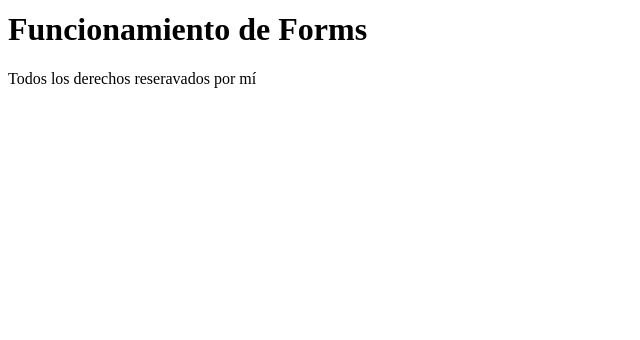
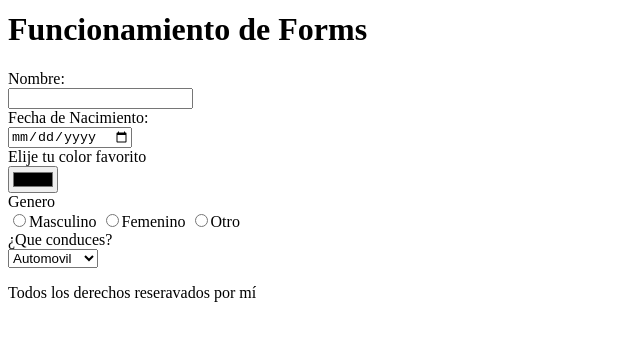
Before and after one commit to warderer/master-code-g14a, a plain HTML site: page 01-introALaWeb/02-tableForms/forms.html in a window 1280 px wide. Shown: the part 172-512 px from the top of the page, without its empty margins (0-640 px from the left). Drawn offline with Linux system fonts and the light colour scheme.

Commit message:
Tables y Forms

```diff
--- a/01-introALaWeb/02-tableForms/forms.html
+++ b/01-introALaWeb/02-tableForms/forms.html
@@ -13,7 +13,33 @@
         <h1>Funcionamiento de Forms</h1>
     </header>
     <main>
-
+        <form action="">
+            <label for="nombre">Nombre:</label>
+            <br>
+            <input type="text" name="nombre" id="">
+            <br>
+            <label for="fecha">Fecha de Nacimiento:</label>
+            <br>
+            <input type="date" name="fecha" id="">
+            <br>
+            <label for="color">Elije tu color favorito</label>
+            <br>
+            <input type="color" name="color" id="">
+            <br>
+            <label for="genero">Genero</label>
+            <br>
+            <input type="radio" name="genero" id="">Masculino
+            <input type="radio" name="genero" id="">Femenino
+            <input type="radio" name="genero" id="">Otro
+            <br>
+            <label for="vehiculo">¿Que conduces?</label>
+            <br>
+            <select name="vehiculo" id="">
+                <option value="automovil">Automovil</option>
+                <option value="motocicleta">Motocicleta</option>
+                <option value="scooter">Scooter</option>
+            </select>
+        </form>
     </main>
     <footer>
         <p>Todos los derechos reseravados por mí</p>
```
